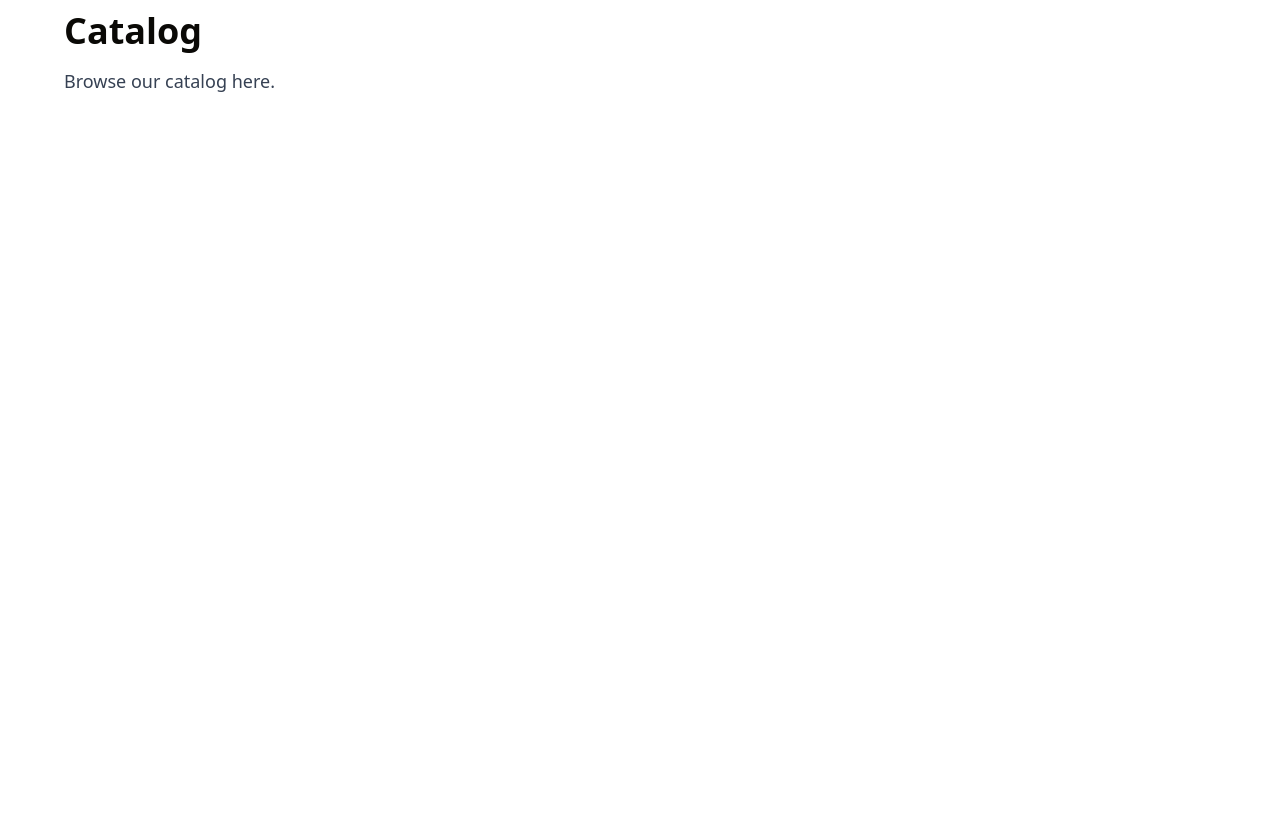
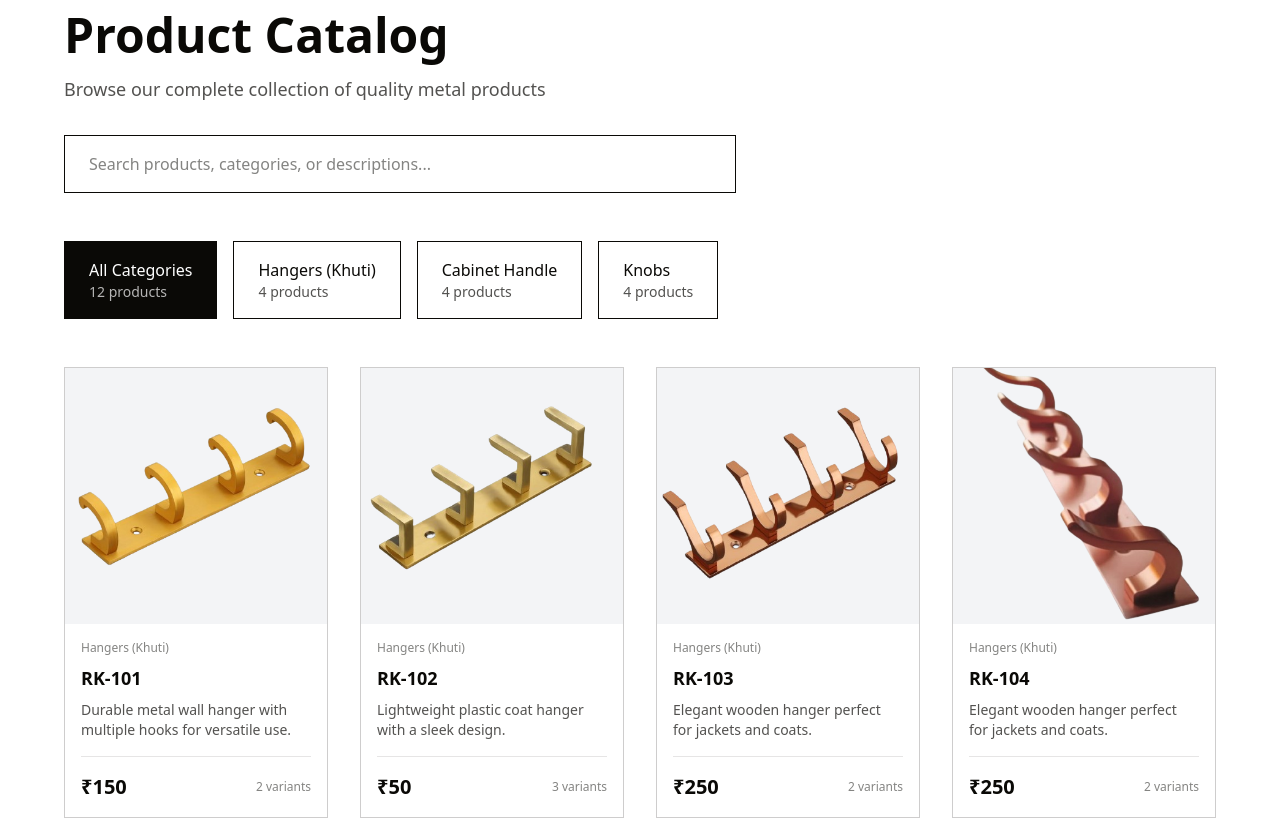
Before and after one commit to heet003/Sadguru-Metal, a React (Vite) app: page /catalog in a window 1280 px wide. Shown: the part 160-979 px from the top of the page. Before the commit the page ends 800 px from the top, so only its background shows below. Built offline with nearby package versions, Linux system fonts and the light colour scheme.

Commit message:
feat: Add product catalog page with search, filtering, and internationalization support.

```diff
--- a/src/locales/en.json
+++ b/src/locales/en.json
@@ -28,8 +28,16 @@
         "brushed": "Brushed"
     },
     "catalog": {
-        "title": "Catalog",
-        "browse": "Browse our catalog here."
+        "title": "Product Catalog",
+        "subtitle": "Browse our complete collection of quality metal products",
+        "search_placeholder": "Search products, categories, or descriptions...",
+        "all_categories": "All Categories",
+        "products_count": "{{count}} products",
+        "no_results": "No products found matching your search",
+        "clear_search": "Clear search",
+        "category_hangers": "Hangers (Khuti)",
+        "category_cabinet_handle": "Cabinet Handle",
+        "category_knobs": "Knobs"
     },
     "contact": {
         "reach_out": "Reach out",
--- a/src/locales/gu.json
+++ b/src/locales/gu.json
@@ -11,7 +11,7 @@
         "learn_more": "વધુ જાણો"
     },
     "products": {
-        "featured": "પસંદગીના",
+        "featured": "વૈશિષ્ટિકૃત",
         "title": "ઉત્પાદનો",
         "subtitle": "અમારા શ્રેષ્ઠ કામનું પ્રતિનિધિત્વ કરતા હાથથી પસંદ કરેલા ભાગો",
         "view_catalog": "સૂચિ જુઓ",
@@ -28,17 +28,25 @@
         "brushed": "બ્રશ કરેલું"
     },
     "catalog": {
-        "title": "સૂચિ",
-        "browse": "અહીં અમારી સૂચિ બ્રાઉઝ કરો."
+        "title": "ઉત્પાદન સૂચિ",
+        "subtitle": "ગુણવત્તાવાળા ધાતુના ઉત્પાદનોના અમારા સંપૂર્ણ સંગ્રહને બ્રાઉઝ કરો",
+        "search_placeholder": "ઉત્પાદનો, કેટેગરી અથવા વર્ણન શોધો...",
+        "all_categories": "બધી કેટેગરી",
+        "products_count": "{{count}} ઉત્પાદનો",
+        "no_results": "તમારી શોધને મેળ ખાતા કોઈ ઉત્પાદનો મળ્યા નથી",
+        "clear_search": "શોધ સાફ કરો",
+        "category_hangers": "હેંગર્સ (ખૂંટી)",
+        "category_cabinet_handle": "કેબિનેટ હેન્ડલ",
+        "category_knobs": "નોબ્સ"
     },
     "contact": {
         "reach_out": "સંપર્ક કરો",
         "title": "સંપર્કમાં રહો",
-        "subtitle": "અમે ઓર્ડર, પ્રશ્નો અથવા કસ્ટમ વિનંતીઓમાં મદદ માટે અહીં છીએ.",
+        "subtitle": "અમે ઓર્ડર્સ, પ્રશ્નો અથવા કસ્ટમ વિનંતીઓમાં મદદ કરવા માટે અહીં છીએ.",
         "email": "ઈમેલ",
         "email_text": "અમને સંદેશ મોકલો",
         "phone": "ફોન",
         "phone_text": "વ્યવસાયિક કલાકો દરમિયાન કૉલ કરો",
-        "office": "કાર્યાલય"
+        "office": "ઑફિસ"
     }
 }
--- a/src/locales/hi.json
+++ b/src/locales/hi.json
@@ -28,8 +28,16 @@
         "brushed": "ब्रश किया हुआ"
     },
     "catalog": {
-        "title": "सूची",
-        "browse": "यहां हमारी सूची ब्राउज़ करें।"
+        "title": "उत्पाद सूची",
+        "subtitle": "गुणवत्ता वाले धातु उत्पादों का हमारा संपूर्ण संग्रह ब्राउज़ करें",
+        "search_placeholder": "उत्पाद, श्रेणियां, या विवरण खोजें...",
+        "all_categories": "सभी श्रेणियां",
+        "products_count": "{{count}} उत्पाद",
+        "no_results": "आपकी खोज से मेल खाने वाला कोई उत्पाद नहीं मिला",
+        "clear_search": "खोज साफ़ करें",
+        "category_hangers": "हैंगर (खूंटी)",
+        "category_cabinet_handle": "कैबिनेट हैंडल",
+        "category_knobs": "नॉब्स"
     },
     "contact": {
         "reach_out": "संपर्क करें",
--- a/src/pages/Catalog.jsx
+++ b/src/pages/Catalog.jsx
@@ -1,15 +1,198 @@
-import React from 'react';
+import React, { useState, useMemo } from 'react';
 import { useTranslation } from 'react-i18next';
+import { products } from '../utlis/data';
 
 function Catalog() {
   const { t } = useTranslation();
+  const [searchQuery, setSearchQuery] = useState('');
+  const [selectedCategory, setSelectedCategory] = useState(null);
+
+  // Get all categories with product counts
+  const categories = useMemo(() => {
+    return products.map(cat => ({
+      name: cat.categoryName,
+      count: cat.products.length
+    }));
+  }, []);
+
+  // Filter products based on search and category
+  const filteredProducts = useMemo(() => {
+    let allProducts = [];
+
+    // Flatten all products with category info
+    products.forEach(category => {
+      category.products.forEach(product => {
+        allProducts.push({
+          ...product,
+          categoryName: category.categoryName
+        });
+      });
+    });
+
+    // Filter by category
+    if (selectedCategory) {
+      allProducts = allProducts.filter(p => p.categoryName === selectedCategory);
+    }
+
+    // Filter by search query
+    if (searchQuery.trim()) {
+      const query = searchQuery.toLowerCase();
+      allProducts = allProducts.filter(product =>
+        product.productName.toLowerCase().includes(query) ||
+        product.productDescription.toLowerCase().includes(query) ||
+        product.categoryName.toLowerCase().includes(query)
+      );
+    }
+
+    return allProducts;
+  }, [searchQuery, selectedCategory]);
+
+  const handleCategoryClick = (categoryName) => {
+    setSelectedCategory(prev => prev === categoryName ? null : categoryName);
+  };
+
+  const getCategoryTranslationKey = (categoryName) => {
+    if (categoryName === "Hangers (Khuti)") return "catalog.category_hangers";
+    if (categoryName === "Cabinet Handle") return "catalog.category_cabinet_handle";
+    if (categoryName === "Knobs") return "catalog.category_knobs";
+    return categoryName;
+  };
 
   return (
     <div className="px-16 py-20">
-      <h1 className="text-4xl font-bold text-[#0a0906] mb-4">{t('catalog.title')}</h1>
-      <p className="text-lg text-gray-700">
-        {t('catalog.browse')}
-      </p>
+
+      {/* Header Section */}
+      <div className="mb-12">
+        <h1 className="text-5xl font-semibold text-[#0a0906] mb-4">
+          {t('catalog.title')}
+        </h1>
+        <p className="text-lg text-[#0a0906]/70 mb-8">
+          {t('catalog.subtitle')}
+        </p>
+
+        {/* Search Bar */}
+        <div className="relative max-w-2xl">
+          <input
+            type="text"
+            value={searchQuery}
+            onChange={(e) => setSearchQuery(e.target.value)}
+            placeholder={t('catalog.search_placeholder')}
+            className="w-full px-6 py-4 border border-[#0a0906] bg-white text-[#0a0906] placeholder-[#0a0906]/50 focus:outline-none focus:ring-2 focus:ring-[#0a0906]/20"
+          />
+          {searchQuery && (
+            <button
+              onClick={() => setSearchQuery('')}
+              className="absolute right-4 top-1/2 -translate-y-1/2 text-[#0a0906]/50 hover:text-[#0a0906] transition-colors"
+            >
+              ✕
+            </button>
+          )}
+        </div>
+      </div>
+
+      {/* Category Filter Cards */}
+      <div className="mb-12">
+        <div className="flex gap-4 flex-wrap">
+          {/* All Categories Button */}
+          <button
+            onClick={() => setSelectedCategory(null)}
+            className={`px-6 py-4 border border-[#0a0906] transition-all ${selectedCategory === null
+                ? 'bg-[#0a0906] text-white'
+                : 'bg-white text-[#0a0906] hover:bg-gray-100'
+              }`}
+          >
+            <div className="flex flex-col items-start">
+              <span className="font-medium">{t('catalog.all_categories')}</span>
+              <span className="text-sm opacity-70">
+                {t('catalog.products_count', { count: products.reduce((sum, cat) => sum + cat.products.length, 0) })}
+              </span>
+            </div>
+          </button>
+
+          {/* Individual Category Buttons */}
+          {categories.map((category, index) => (
+            <button
+              key={index}
+              onClick={() => handleCategoryClick(category.name)}
+              className={`px-6 py-4 border border-[#0a0906] transition-all ${selectedCategory === category.name
+                  ? 'bg-[#0a0906] text-white'
+                  : 'bg-white text-[#0a0906] hover:bg-gray-100'
+                }`}
+            >
+              <div className="flex flex-col items-start">
+                <span className="font-medium">{t(getCategoryTranslationKey(category.name))}</span>
+                <span className="text-sm opacity-70">
+                  {t('catalog.products_count', { count: category.count })}
+                </span>
+              </div>
+            </button>
+          ))}
+        </div>
+      </div>
+
+      {/* Products Grid */}
+      {filteredProducts.length > 0 ? (
+        <div className="grid grid-cols-1 md:grid-cols-2 lg:grid-cols-3 xl:grid-cols-4 gap-8">
+          {filteredProducts.map((product) => (
+            <div
+              key={product.productId}
+              className="flex flex-col border border-[#0a0906]/20 hover:border-[#0a0906] transition-all hover:shadow-lg group"
+            >
+              {/* Product Image */}
+              <div className="w-full h-64 bg-gray-100 overflow-hidden">
+                <img
+                  src={product.images[0]}
+                  alt={product.productName}
+                  className="w-full h-full object-cover group-hover:scale-105 transition-transform duration-300"
+                  onError={(e) => {
+                    e.target.src = './metal/1.png';
+                  }}
+                />
+              </div>
+
+              {/* Product Info */}
+              <div className="p-4 flex flex-col flex-grow bg-white">
+                <div className="text-xs text-[#0a0906]/50 mb-2">
+                  {t(getCategoryTranslationKey(product.categoryName))}
+                </div>
+
+                <h3 className="text-lg font-semibold text-[#0a0906] mb-2">
+                  {product.productName}
+                </h3>
+
+                <p className="text-sm text-[#0a0906]/70 mb-4 line-clamp-2 flex-grow">
+                  {product.productDescription}
+                </p>
+
+                <div className="flex items-center justify-between mt-auto pt-4 border-t border-[#0a0906]/10">
+                  <span className="text-xl font-semibold text-[#0a0906]">
+                    ₹{product.price}
+                  </span>
+                  {product.variants && (
+                    <span className="text-xs text-[#0a0906]/50">
+                      {product.variants.length} variants
+                    </span>
+                  )}
+                </div>
+              </div>
+            </div>
+          ))}
+        </div>
+      ) : (
+        <div className="text-center py-20">
+          <p className="text-2xl text-[#0a0906]/50 mb-4">
+            {t('catalog.no_results')}
+          </p>
+          {searchQuery && (
+            <button
+              onClick={() => setSearchQuery('')}
+              className="px-6 py-2 border border-[#0a0906] bg-white text-[#0a0906] hover:bg-gray-100 transition-colors"
+            >
+              {t('catalog.clear_search')}
+            </button>
+          )}
+        </div>
+      )}
     </div>
   );
 }
```
